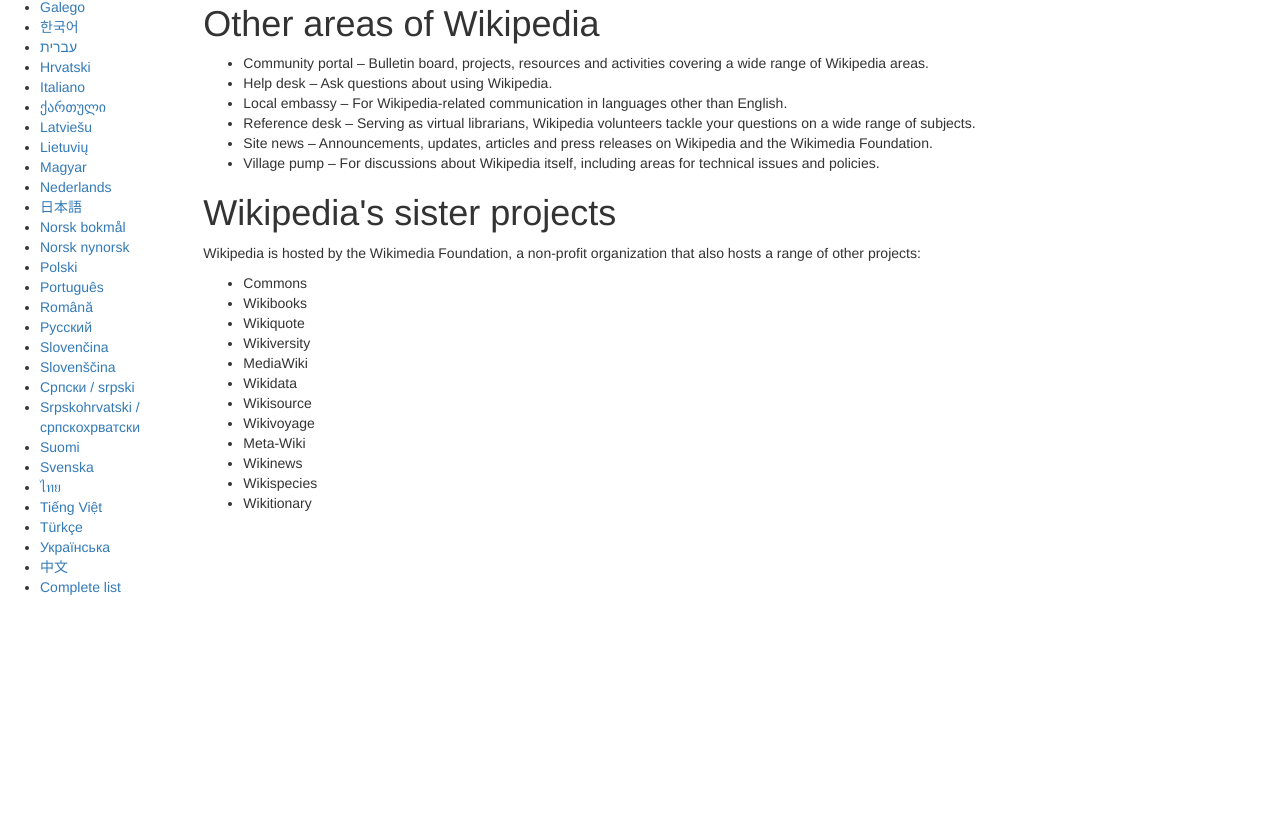
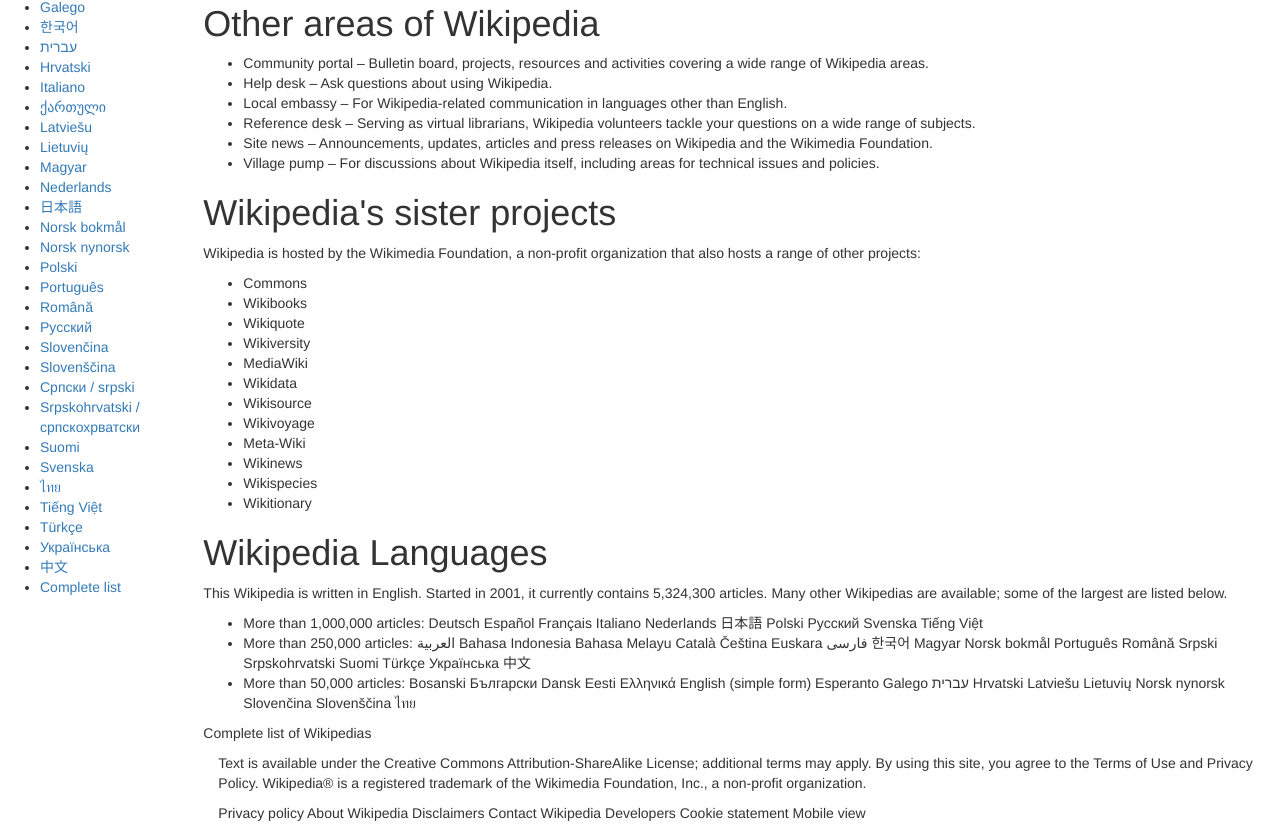
Before and after one commit to Shruti1808/Wikipedia-Project, a plain HTML site: page index.html in a window 1280 px wide. Shown: the part 1263-2096 px from the top of the page. Before the commit the page ends 1870 px from the top, so only its background shows below. Drawn offline with nearby package versions, Linux system fonts and the light colour scheme.

Commit message:
Content added

```diff
--- a/index.html
+++ b/index.html
@@ -190,6 +190,7 @@
           <p>Archive More featured pictures...</p>
         </div>
 
+        <!-- End wiki boxes and enter html content-->
         <h1>Other areas of Wikipedia</h1>
         <ul>
           <li>Community portal – Bulletin board, projects, resources and activities covering a wide range of Wikipedia areas.</li>
@@ -216,8 +217,24 @@
           <li>Wikispecies</li>
           <li>Wikitionary</li>
         </ul>
+        <h1>Wikipedia Languages</h1>
+        <p>This Wikipedia is written in English. Started in 2001, it currently contains 5,324,300 articles. Many other Wikipedias are available; some of the largest are listed below.</p>
+        <ul>
+          <li>More than 1,000,000 articles: Deutsch Español Français Italiano Nederlands 日本語 Polski Русский Svenska Tiếng Việt</li>
+          <li>More than 250,000 articles: العربية Bahasa Indonesia Bahasa Melayu Català Čeština Euskara فارسی 한국어 Magyar Norsk bokmål Português Română Srpski Srpskohrvatski Suomi Türkçe Українська 中文</li>
+          <li>More than 50,000 articles: Bosanski Български Dansk Eesti Ελληνικά English (simple form) Esperanto Galego עברית Hrvatski Latviešu Lietuvių Norsk nynorsk Slovenčina Slovenščina ไทย</li>
+        </ul>
+        <p>Complete list of Wikipedias</p>
         </div>
       </div>
     </div>
+
+    <!--Div Footer-->
+    <div class="row">
+      <div class="col-md-2">
+      </div>
+      <div class="col-md-10">
+        <p>Text is available under the Creative Commons Attribution-ShareAlike License; additional terms may apply. By using this site, you agree to the Terms of Use and Privacy Policy. Wikipedia® is a registered trademark of the Wikimedia Foundation, Inc., a non-profit organization.</p>
+        <p>Privacy policy About Wikipedia Disclaimers Contact Wikipedia Developers Cookie statement Mobile view</p>
   </body>
 </html>
```
